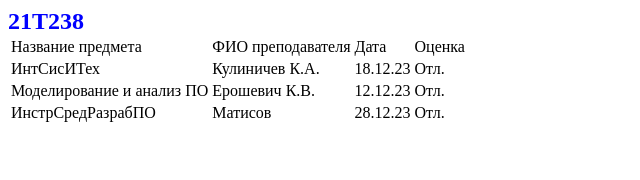
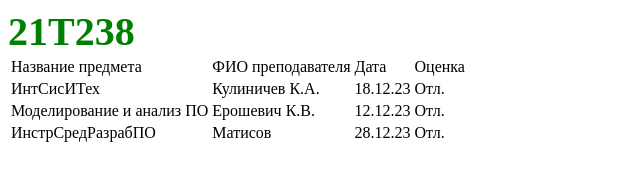
Before and after one commit to YARO2005/-_10, a plain HTML site: page indexras.html in a window 1280 px wide. Shown: the whole page, without its empty margins (0-640 px from the left). Drawn offline with Linux system fonts and the light colour scheme.

Commit message:
В первой ветке изменили параметры заголовка H1:

```diff
--- a/styles_2.css
+++ b/styles_2.css
@@ -1,4 +1,4 @@
 h1 {
-	font-size:24px;
-	color:blue;
+	font-size:40px;
+	color:Green;
 }
```
